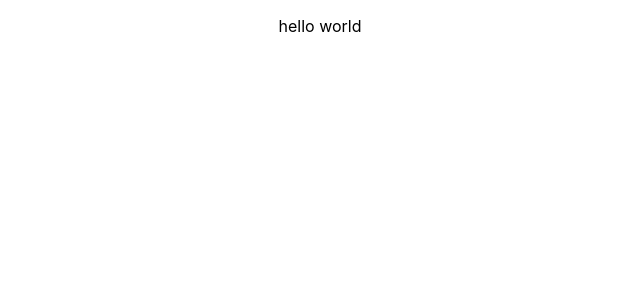
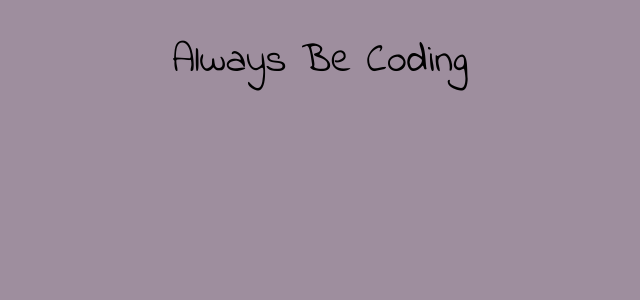
Before and after one commit to Amber-Robeck/anotherTODO, a React (Create React App) app in the folder frontend/: page / in a window 1280 px wide. Shown: the top 300 px of the page, without its empty margins (320-960 px from the left). Built offline with nearby package versions, Linux system fonts and the light colour scheme.

Commit message:
Added header element into App.tsx and added basic stylings to App and header

```diff
--- a/frontend/src/App.css
+++ b/frontend/src/App.css
@@ -1,3 +1,17 @@
+@import url('https://fonts.googleapis.com/css2?family=Indie+Flower&display=swap');
+
 .App {
+  width: 100vw;
+  height: 100vh;
+  display: flex;
+  flex-direction: column;
+  align-items: center;
+  background-color: rgb(158, 142, 158);
+  font-family: 'Indie Flower', cursive;
+}
+
+.header {
+  font-size: 2.5rem;
+  margin: 2rem 0;
   text-align: center;
 }
--- a/frontend/src/App.tsx
+++ b/frontend/src/App.tsx
@@ -1,14 +1,12 @@
 import React from 'react';
 import './App.css';
 
-function App() {
+const App: React.FC = () => {
   return (
     <div className="App">
-      <header className="App-header">
-        <p>hello world</p>
-      </header>
+      <header className="header">Always Be Coding</header>
     </div>
   );
-}
+};
 
 export default App;
```
